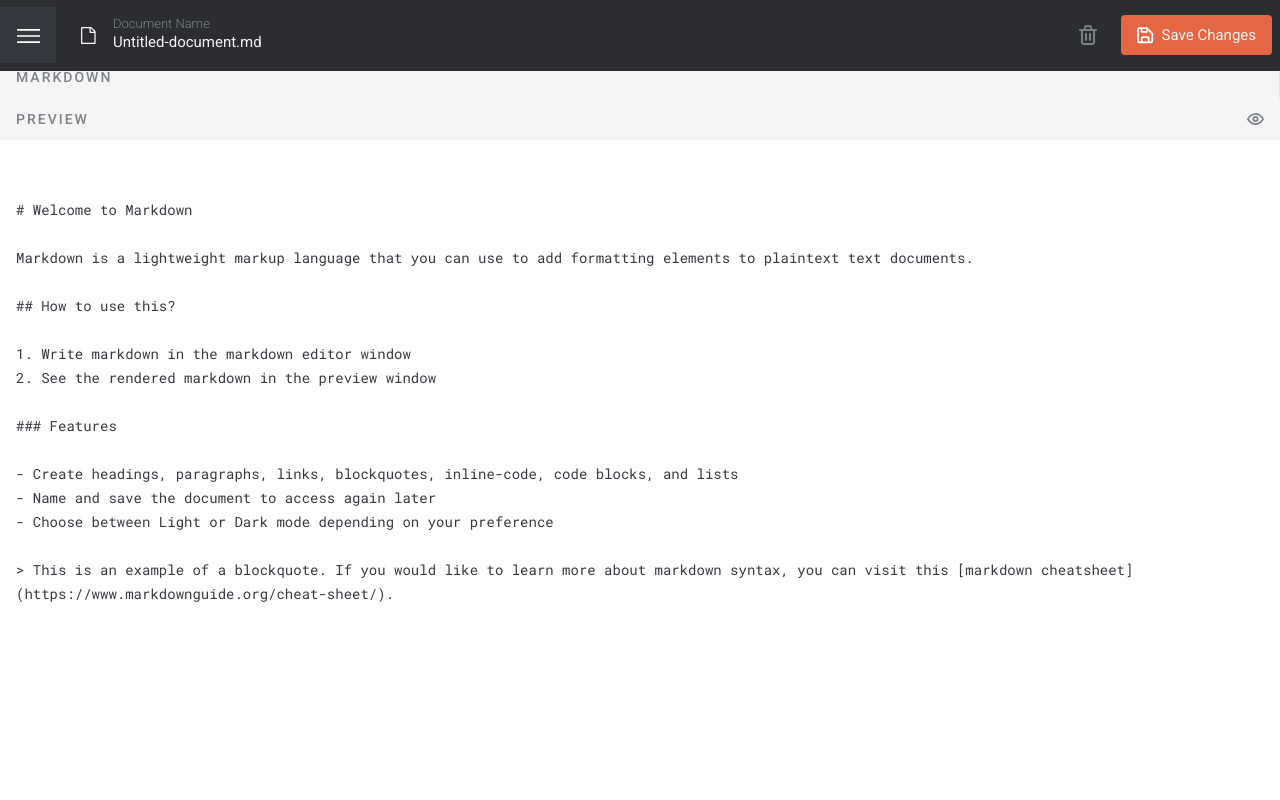
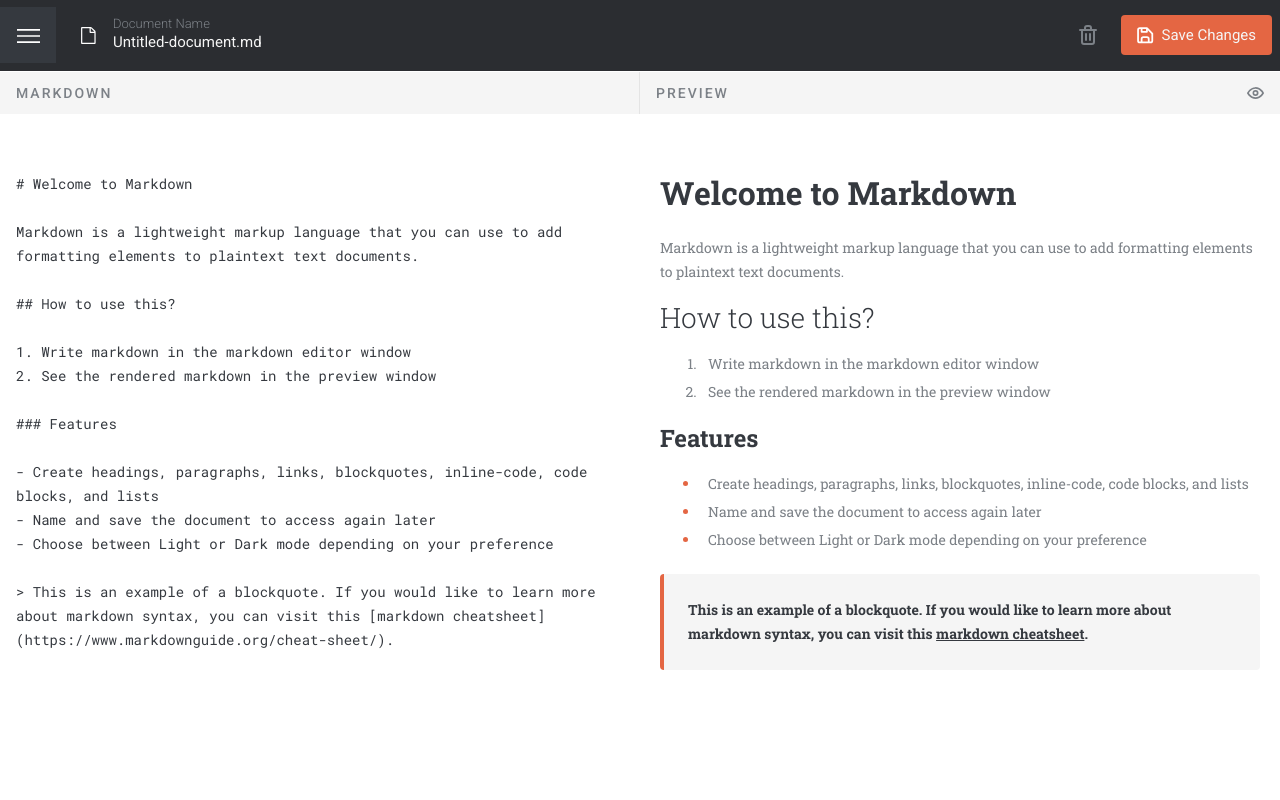
Before and after one commit to Furxx2000/In-browser-markdown-editor, a React (Vite) app: page / in a window 1280 px wide. Shown: the top 800 px of the page. Built offline with nearby package versions, Linux system fonts and the light colour scheme.

Commit message:
Add tablet styling and one page preview styling

```diff
--- a/src/scss/MainContent.scss
+++ b/src/scss/MainContent.scss
@@ -6,9 +6,32 @@
   height: 100%;
   margin: 0 auto;
   padding-top: 56px;
-  transition: left 0.4s ease;
+  transition: left 0.4s ease, background-color 0.5s ease;
+
+  &.is-active {
+    left: 250px;
+  }
+
+  .one-page-preview {
+    position: fixed;
+    grid-area: 1 / span 2;
+    width: 100%;
+    height: 100%;
+    transition: 0.5s ease;
+
+    .one-page-preview-content {
+      padding: 6px 28px;
+    }
+  }
 }
 
-.main-content.is-active {
-  left: 250px;
+@media only screen and (min-width: 767px) {
+  .main-content {
+    display: grid;
+    grid-template-columns: 1fr 1fr;
+    grid-template-areas:
+      'Header Header'
+      'Markdown Preview';
+    padding-top: 72px;
+  }
 }
```
